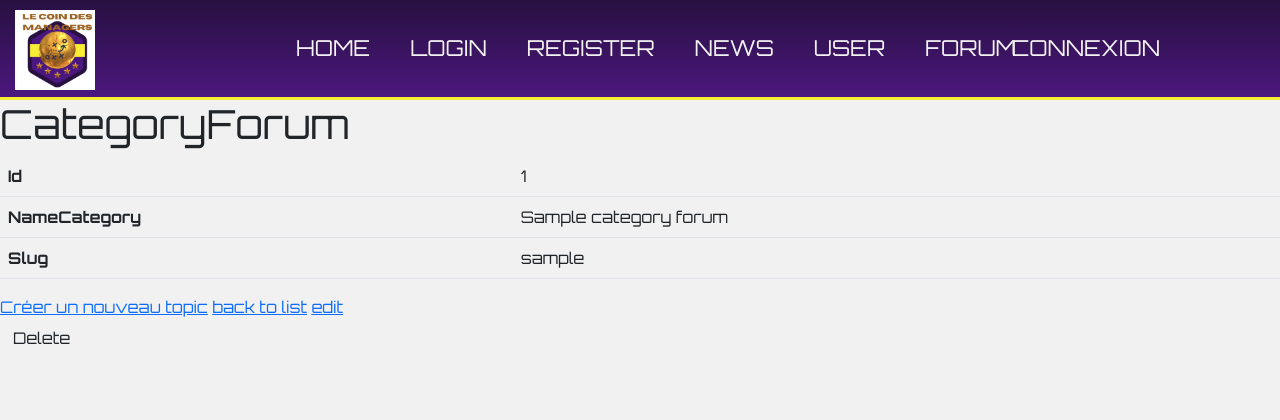
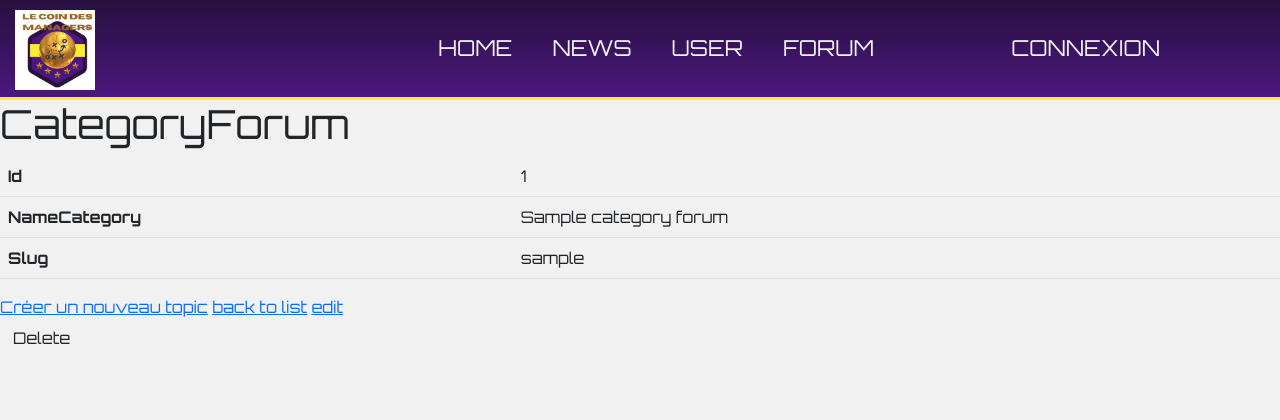
Before and after one commit to Cleberre22/lecoindesmanagers, a Symfony app: template templates/category_forum/show.html.twig in a window 1280 px wide. Shown: the top 420 px of the page. Run offline with Twig, Linux system fonts and the light colour scheme; the template is opened without the code that fills it: most values are stand-ins (such as "Sample title", 1, 10 or a date in 2020); some libraries are stand-ins or nearby versions.

Commit message:
maj 15.27

```diff
--- a/templates/base.html.twig
+++ b/templates/base.html.twig
@@ -34,12 +34,6 @@
 				<ul class="liste-nav">
 					<li class="item-nav">
 						<a href="{{ path('app_home') }}">Home</a>
-					</li>
-					<li class="item-nav">
-						<a href="{{ path('app_login') }}">Login</a>
-					</li>
-					<li class="item-nav">
-						<a href="{{ path('app_register') }}">Register</a>
 					</li>
 					<li class="item-nav">
 						<a href="{{ path('news_index') }}">News</a>
--- a/templates/category_forum/show.html.twig
+++ b/templates/category_forum/show.html.twig
@@ -29,9 +29,10 @@
 	<a href="{{ path('category_forum_edit', {'id': category_forum.id}) }}">edit</a>
 
 	{# {% for category in postForums %}
-		{{ postForum.id }}
-		{{ postForum.titlePost }}
+		{{ post_forum.id }}
+		{{ post_forum.titlePost }}
 	{% endfor %}}  #}
+
 
 	{{ include('category_forum/_delete_form.html.twig') }}
 {% endblock %}
```
